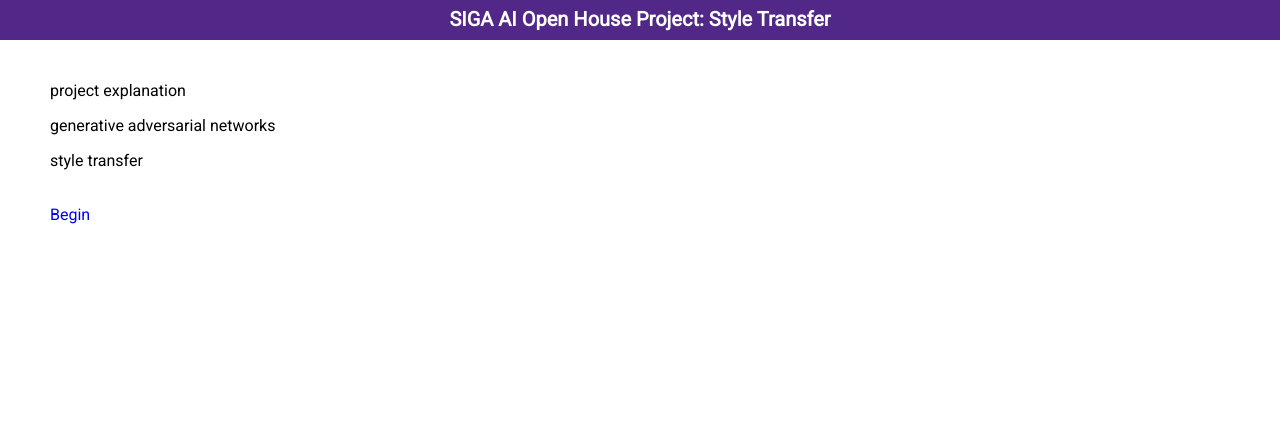
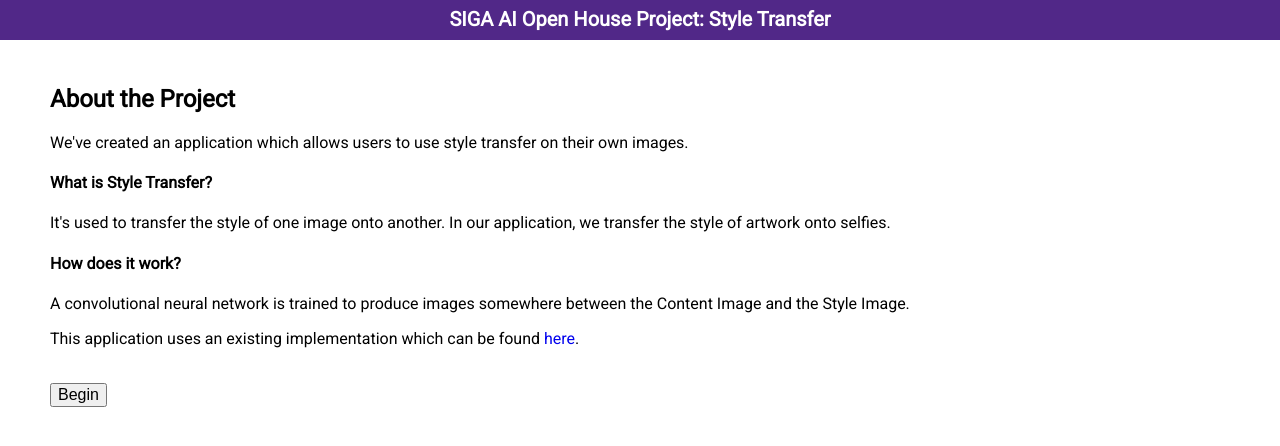
Before and after one commit to geordyp/open-house-style-transfer, a Django app: page /styletransfer/ in a window 1280 px wide. Shown: the top 446 px of the page. Run offline with Django 3.2, Linux system fonts and the light colour scheme.

Commit message:
Add info to index.html

```diff
--- a/mysite/styletransfer/views.py
+++ b/mysite/styletransfer/views.py
@@ -9,11 +9,8 @@ from PIL import Image
 from .util import pipeline
 
 
-# TODO add "same picture different style" button to result page
-# TODO add info to index
 # TODO add explanation to results page
-# TODO make capture image smaller
-# TODO make style options larger
+# TODO Overall style changes: make capture image smaller, tyle options larger
 # TODO use the images instead of radio buttons
 
 
--- a/mysite/templates/styletransfer/index.html
+++ b/mysite/templates/styletransfer/index.html
@@ -3,9 +3,13 @@
 {% extends 'styletransfer/base.html' %}
 {% block 'body' %}
 
-<p>project explanation</p>
-<p>generative adversarial networks</p>
-<p>style transfer</p>
+<h2>About the Project</h2>
+<p>We've created an application which allows users to use style transfer on their own images.</p>
+<h4>What is Style Transfer?</h4>
+<p>It's used to transfer the style of one image onto another. In our application, we transfer the style of artwork onto selfies.</p>
+<h4>How does it work?</h4>
+<p>A convolutional neural network is trained to produce images somewhere between the Content Image and the Style Image.</p>
+<p>This application uses an existing implementation which can be found <a href='https://github.com/abhiskk/fast-neural-style'>here</a>.</p>
 <br>
-<a href="{% url 'views.form' %}">Begin</a>
+<button onclick='window.location="{% url 'views.form' %}";' style='font-size:16px'>Begin</button>
 {% endblock %}
```
